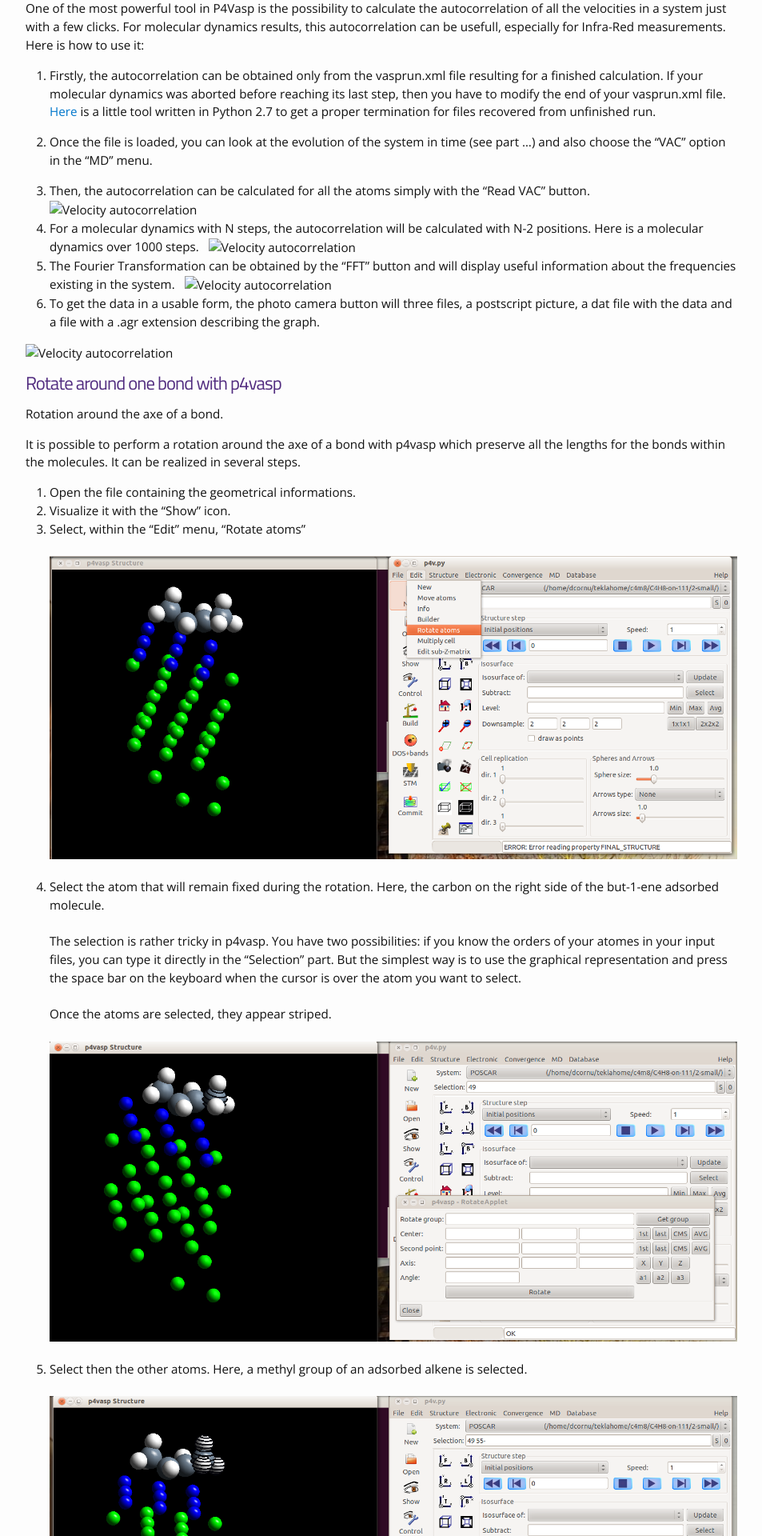
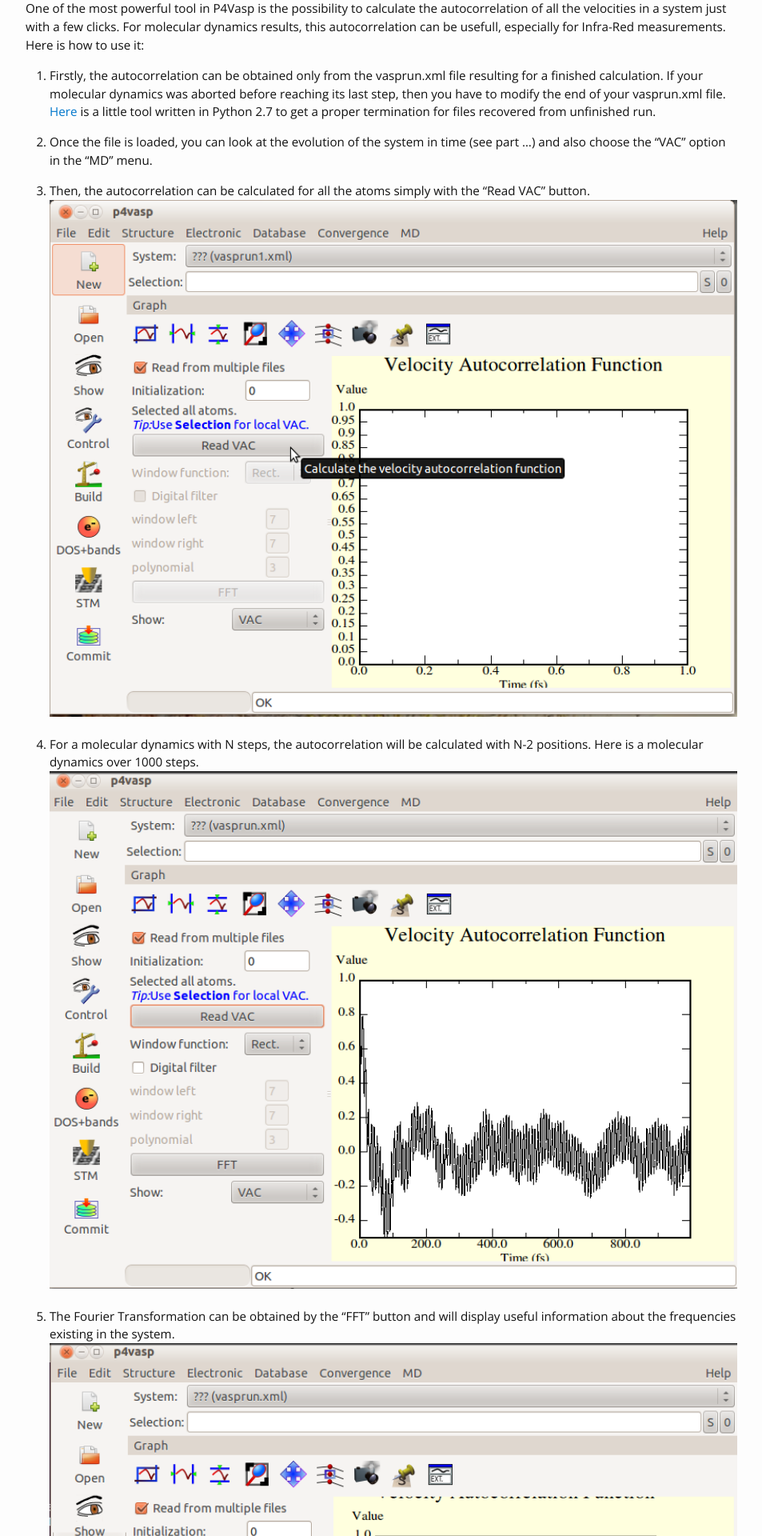
Before and after one commit to dacornu/dacornu.github.io, a Jekyll site: the page built from p4vasp.md, in a window 1280 px wide. Shown: the part 600-2520 px from the top of the page at 80% size, without its empty margins (163-1116 px from the left). Built offline with Jekyll 4.4.1, drawn with Linux system fonts in a browser that asks for light colours.

Commit message:
Update p4vasp.md

```diff
--- a/p4vasp.md
+++ b/p4vasp.md
@@ -28,19 +28,19 @@
 
 3. Then, the autocorrelation can be calculated for all the atoms simply with the "Read VAC" button.
 &nbsp;
- <img src="VAC1.png" alt="Velocity autocorrelation" width="1000">
+ <img src="/images/VAC1.png" alt="Velocity autocorrelation" width="1000">
 &nbsp;
 4. For a molecular dynamics with N steps, the autocorrelation will be calculated with N-2 positions. Here is a molecular dynamics over 1000 steps.
 &nbsp;
- <img src="VAC2.png" alt="Velocity autocorrelation" width="1000">
+ <img src="/images/VAC2.png" alt="Velocity autocorrelation" width="1000">
 &nbsp;
 5. The Fourier Transformation can be obtained by the "FFT" button and will display useful information about the frequencies existing in the system.
 &nbsp;
- <img src="VAC3.png" alt="Velocity autocorrelation" width="1000">
+ <img src="/images/VAC3.png" alt="Velocity autocorrelation" width="1000">
 &nbsp;
 6. To get the data in a usable form, the photo camera button will three files, a postscript picture, a dat file with the data and a file with a .agr extension describing the graph.
 
- <img src="VAC4.png" alt="Velocity autocorrelation" width="1000">
+ <img src="/images/VAC4.png" alt="Velocity autocorrelation" width="1000">
 
 # Rotate around one bond with p4vasp #
 
```
